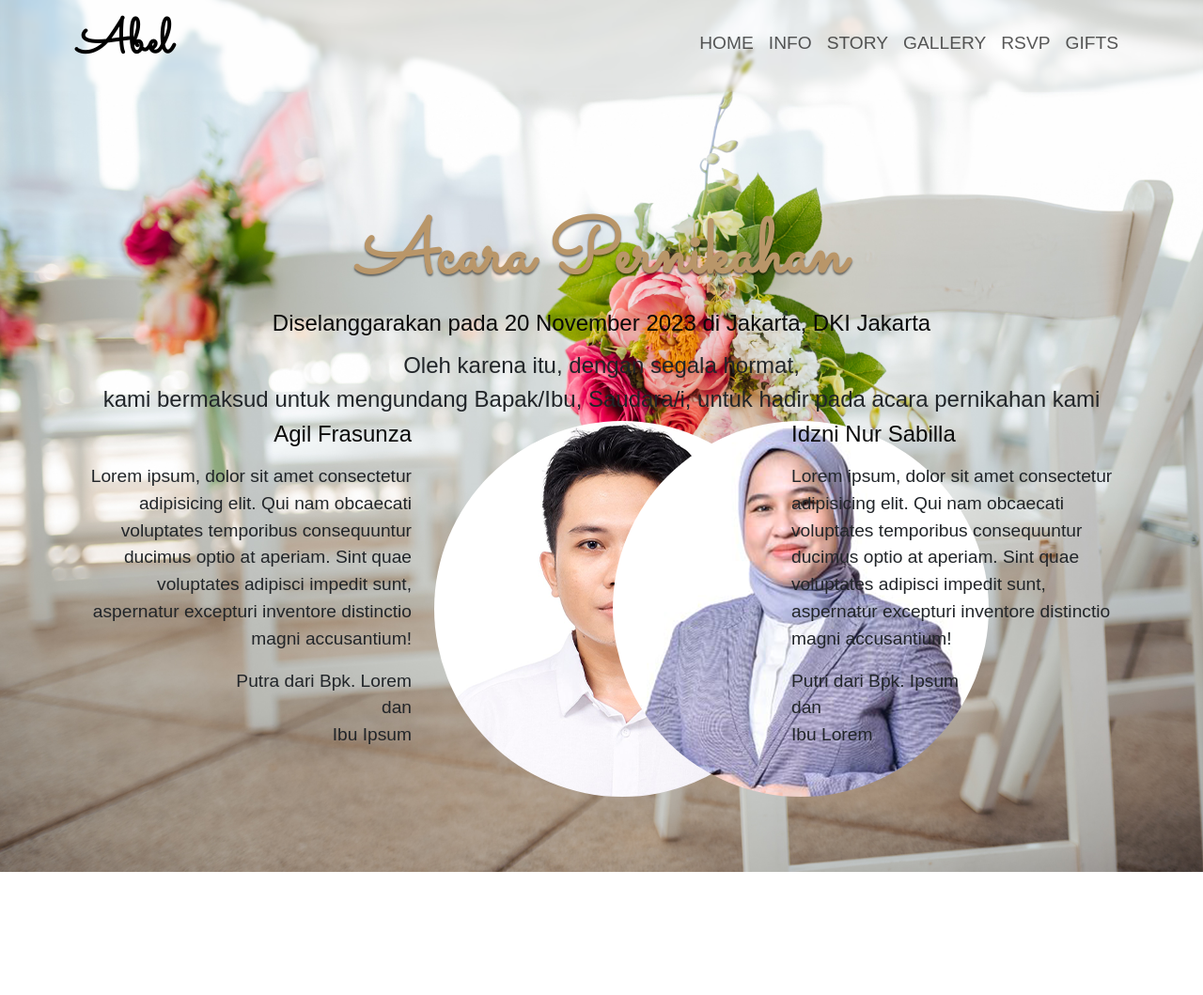
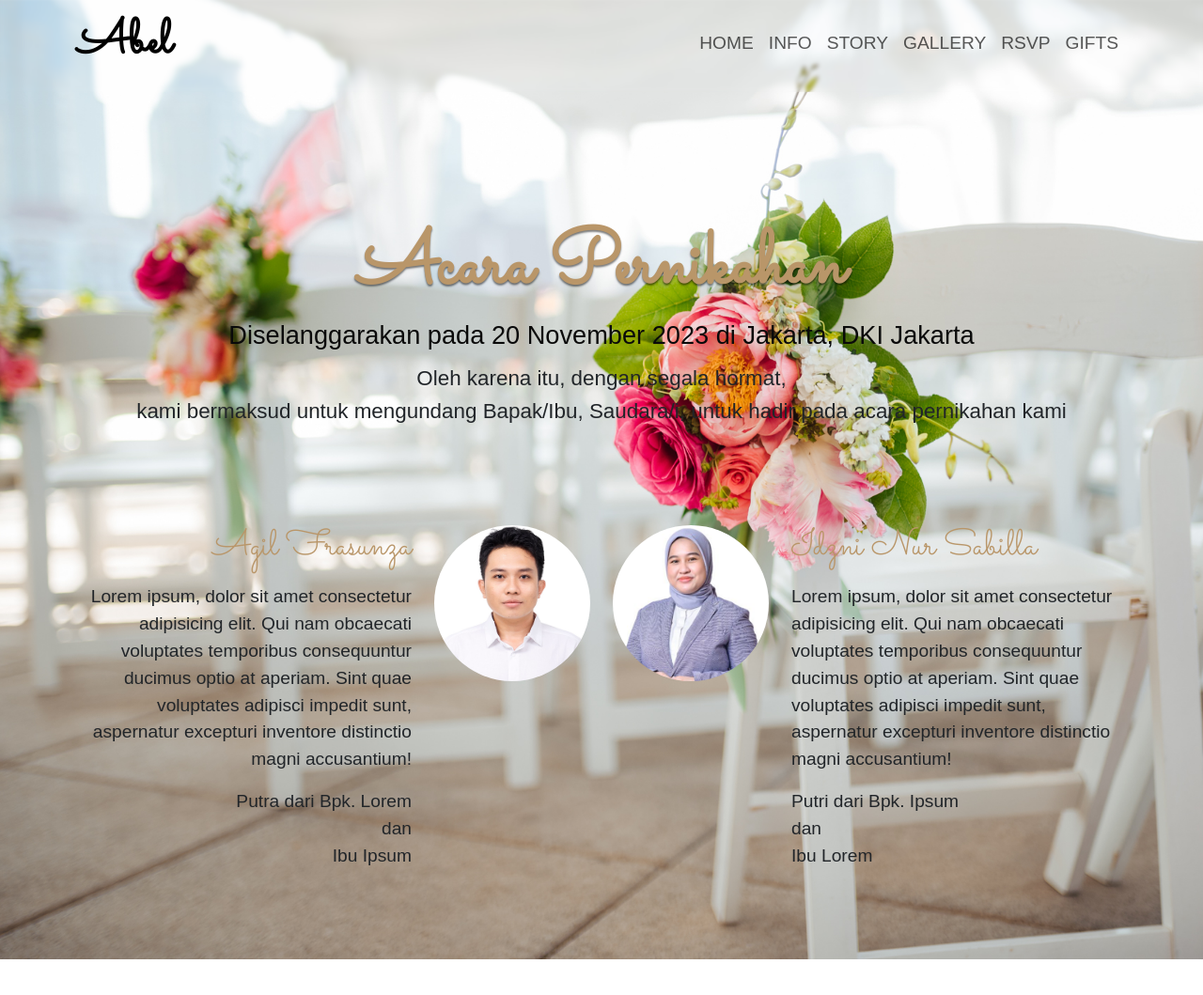
Before and after one commit to AfaCodea/Wedding-Abell, a plain HTML site: page index.html in a window 1280 px wide. Shown: the part 805-1864 px from the top of the page at 94% size. Drawn offline with nearby package versions, Linux system fonts and the light colour scheme.

Commit message:
Add files via upload

```diff
--- a/style.css
+++ b/style.css
@@ -21,9 +21,10 @@
     height: 100%;
     background-image: url(img/BG-1.jpg);
     background-position: center;
+    size-adjust: auto;
     background-size: cover;
     scroll-behavior: auto;
-    z-index: -1;
+    z-index: -2;
     filter: brightness(60%);
 
 }
@@ -89,7 +90,7 @@
     background-image: url(img/BG-2.jpg);
     background-size: cover;
     min-height: 100vh;
-    margin-top: -7rem;
+    margin-top: -6.3rem;
     padding-top: 15rem;
     padding-bottom: 5rem;
 }
@@ -105,9 +106,27 @@
 
 .home h3 {
     color: var(--bg);
-    font-size: 1.5rem;
+    font-size: 1.7rem;
     margin-bottom: 1rem;
 
+}
+
+.home h4 {
+    font-size: 1.4rem;
+}
+
+.home .couple {
+    margin-top: 100px;
+}
+
+.home .couple h3 {
+    font-family: 'sacramento';
+    font-size: 2.4rem;
+    color: var(--brown);
+}
+
+.home .couple img {
+    width: 100%;
 }
 
 
```
